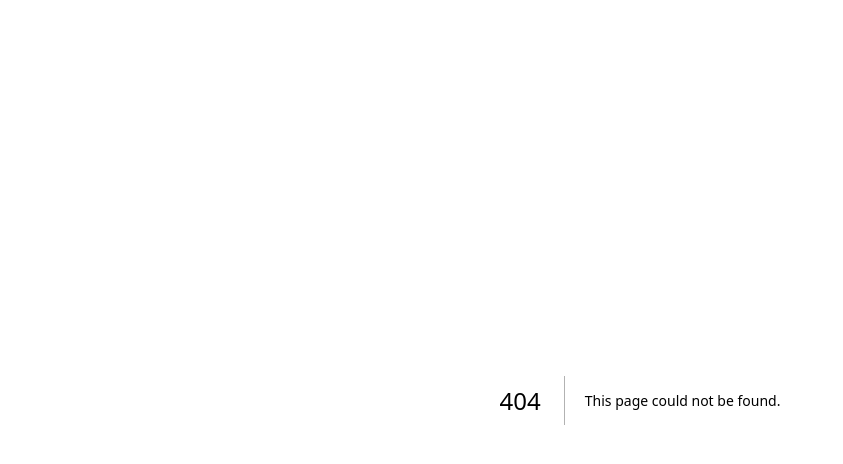
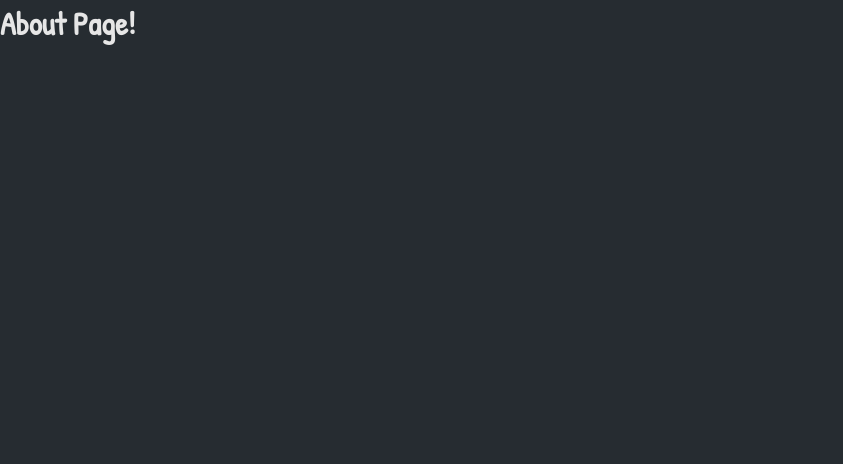
Before and after one commit to playsrc/roundest-next-13, a Next.js app: page /about in a window 1280 px wide. Before the commit this address had no page. Shown: the top 464 px of the page, without its empty margins (0-843 px from the left). Built offline with nearby package versions, Linux system fonts and the light colour scheme.

Commit message:
Add about page

```diff
--- /dev/null
+++ b/app/about/page.tsx
@@ -0,0 +1,3 @@
+export default function About() {
+  return <h1>About Page!</h1>;
+}
```
